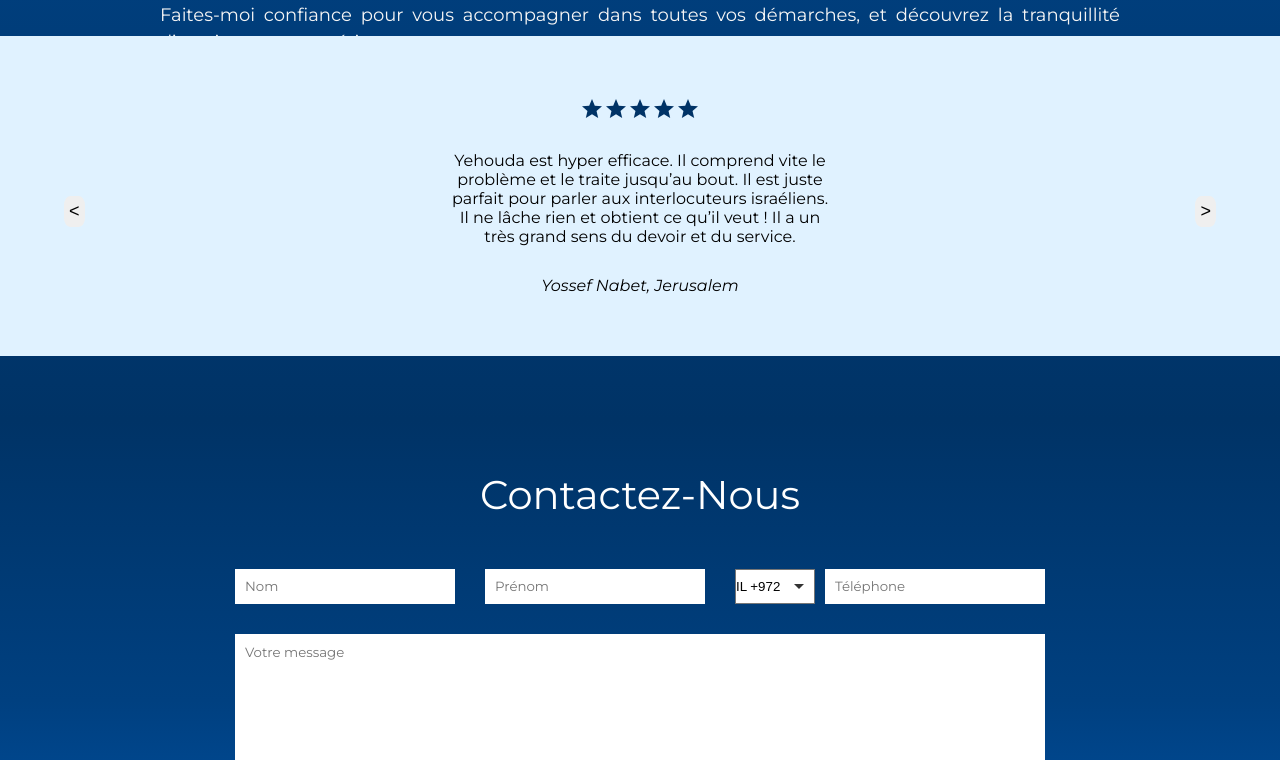
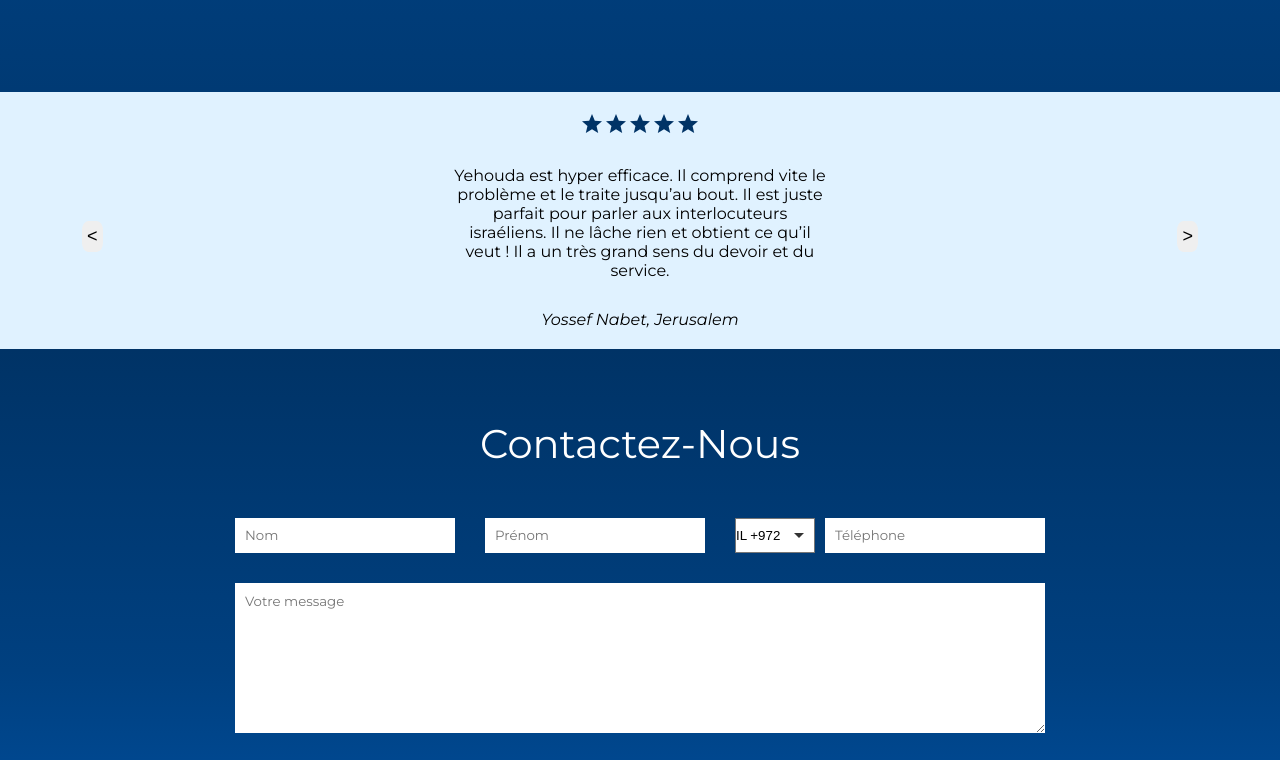
Before and after one commit to bensadondavid/MayHelp3, a React (Vite) app in the folder client/: page / in a window 1280 px wide. Shown: the part 1820-2580 px from the top of the page. Built offline with nearby package versions, Linux system fonts and the light colour scheme.

Commit message:
changes size

```diff
--- a/client/src/index.css
+++ b/client/src/index.css
@@ -246,7 +246,7 @@ hr{
 /* Scnd page */
 
 .scnd-page{
-    height: 180vh;
+    height: auto;
     width: 100%;
     background: linear-gradient(180deg, #0073e6 0%, #0059b3 30%, #004080 65%, #003366 100%);
     display: flex;
@@ -258,14 +258,14 @@ hr{
 
 @media(max-width : 768px){
     .scnd-page{
-        height: 320vh ;
+        height: auto ;
     }
 }
 
 /* About */
 
 .about{
-    height: 100vh;
+    height: auto;
     width: 100%;
     padding-bottom: 30px;
     padding-top: 100px;
@@ -276,6 +276,7 @@ hr{
         height: 200vh;
     }
 }
+
 
 .about-title{
     text-align: center;
@@ -310,10 +311,11 @@ hr{
 /* Testimonies */
 
 .temoignages{
-    width: 100%;
-    height: 40vh;
+    width: auto;
+    height: auto;
     font-family: 'Montserrat', 'sans-serif';
     background-color: #E0F2FF;
+    padding: 20px;
 }
 
 @media (max-width : 768px){
@@ -321,6 +323,7 @@ hr{
         height: 80vh;
     }
 }
+
 
   .testimonies-container{
     height: 100%;
@@ -379,9 +382,10 @@ hr{
 /* Footer */
 
 footer{
-    height: 100vh;
+    height: auto;
     width: 100%;
     background: linear-gradient(180deg, #003366 0%, #004080 35%, #0059b3 70%, #0073e6 100%);
+    padding: 20px 0;
 }
 
 .contact{
```
